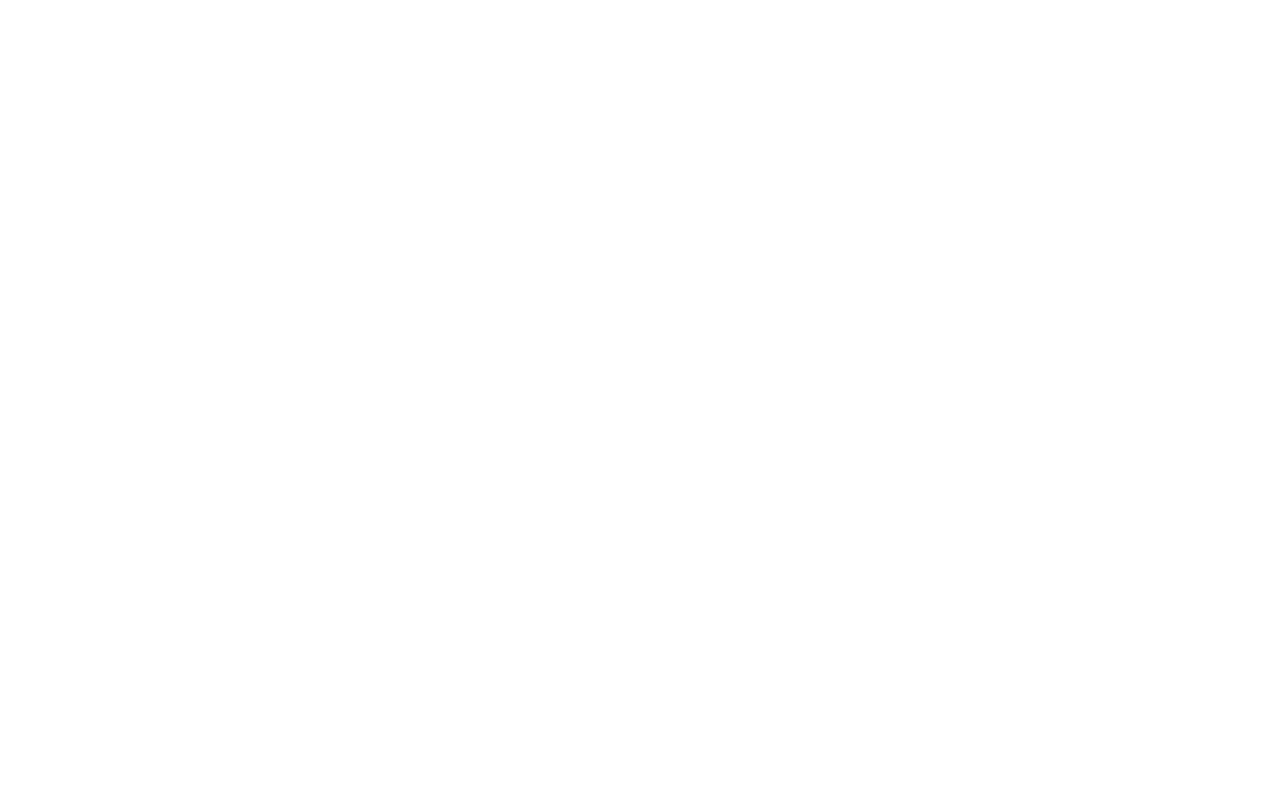
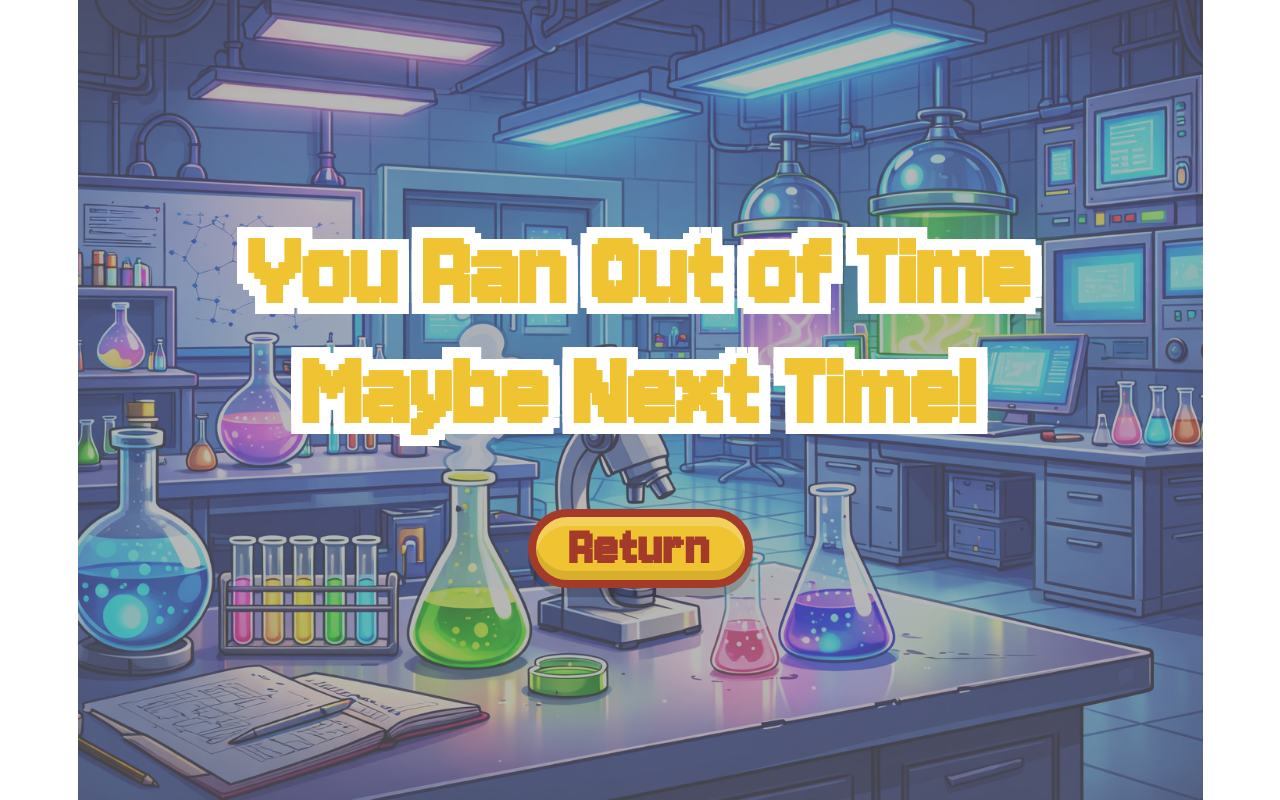
Before and after one commit to cse210-master-mystery/master-mystery, a React (Vite) app: page /FailPage in a window 1280 px wide. Before the commit this address had no page. Built offline with nearby package versions, Linux system fonts and the light colour scheme.

Commit message:
adding FailPage component for time-out scenario

```diff
--- a/src/App.tsx
+++ b/src/App.tsx
@@ -4,6 +4,7 @@ import { BrowserRouter, Routes, Route } from "react-router-dom";
 import Home from "./pages/Home";
 import Room1 from "./pages/Room1";
 import EndPage from "./pages/EndPage";
+import FailPage from "./pages/FailPage";
 
 export default function App() {
   return (
@@ -12,6 +13,7 @@ export default function App() {
         <Route path="/master-mystery" element={<Home />} />
         <Route path="/Room1" element={<Room1 />} />
         <Route path="/EndPage" element={<EndPage />} />
+        <Route path="/FailPage" element={<FailPage />} />
       </Routes>
     </BrowserRouter>
   );
--- a/src/index.css
+++ b/src/index.css
@@ -229,7 +229,8 @@ body {
   background-repeat: no-repeat;
 }
 
-.end-page--success {
+.end-page--success,
+.end-page--failure {
   background-image: url("./assets/images/endpage-background.png");
 }
 
--- /dev/null
+++ b/src/pages/FailPage.tsx
@@ -0,0 +1,24 @@
+import { useNavigate } from "react-router-dom";
+
+export default function FailPage() {
+  const navigate = useNavigate();
+
+  return (
+    <div className="wrapper">
+      <div className="game-scale">
+        <div className="end-page end-page--failure">
+          <div className="center">
+            <h1 className="end-title">You Ran Out of Time</h1>
+            <h2 className="end-subtitle">Maybe Next Time!</h2>
+            <button
+              className="btnReturn"
+              onClick={() => navigate("/master-mystery")}
+            >
+              Return
+            </button>
+          </div>
+        </div>
+      </div>
+    </div>
+  );
+}
```
